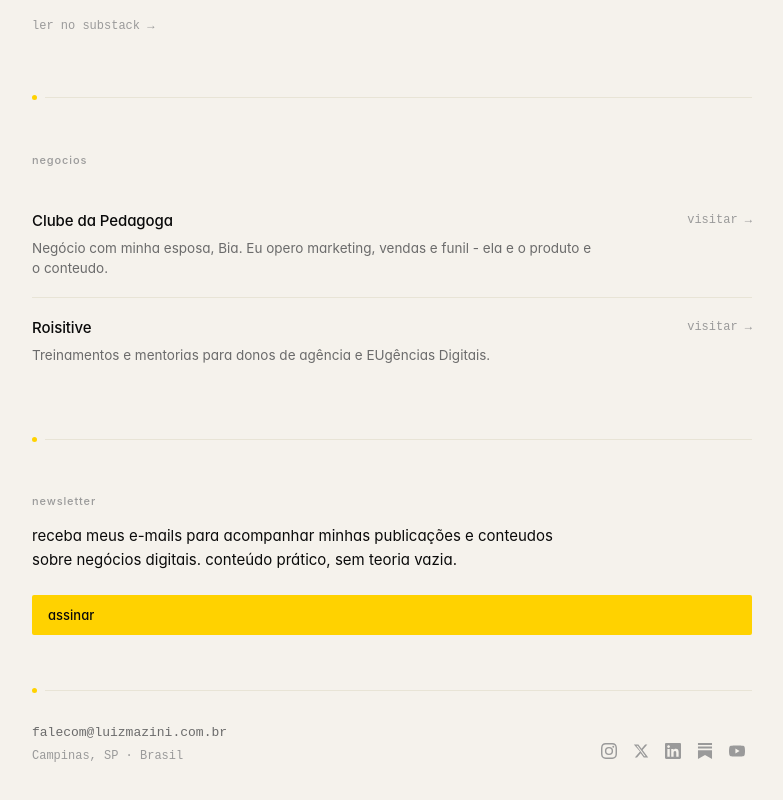
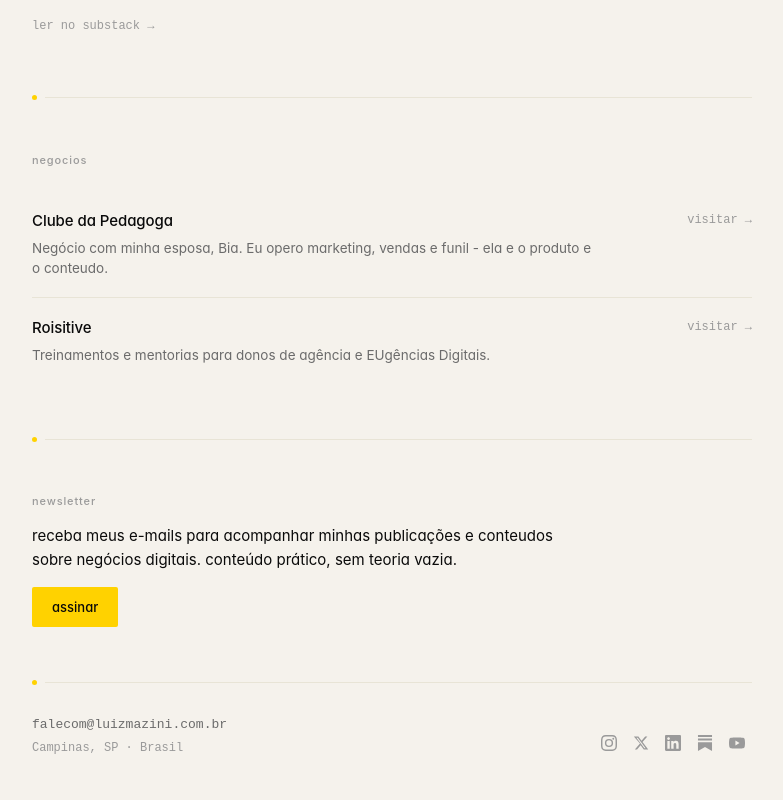
Before and after one commit to luizmazini/luizmazini-site, a Nuxt app: page / in a window 1280 px wide. Shown: the part 1347-2147 px from the top of the page, without its empty margins (248-1031 px from the left). Built offline with nearby package versions, Linux system fonts and the light colour scheme.

Commit message:
add link de assinar newsletter do substack

```diff
--- a/app/components/GHLForm.vue
+++ b/app/components/GHLForm.vue
@@ -16,11 +16,12 @@ const subscribeUrl =
 
 <style scoped>
 .ghl-button {
-  display: inline-block;
+  align-self: flex-start;
+  width: fit-content;
   background: var(--accent);
   color: #0A0A0A;
   border: 0;
-  padding: 10px 16px;
+  padding: 10px 20px;
   border-radius: var(--radius-accent);
   font-family: var(--font-sans);
   font-size: 13px;
@@ -29,7 +30,6 @@ const subscribeUrl =
   text-decoration: none;
   cursor: pointer;
   transition: opacity 0.15s ease;
-  margin-top: 8px;
 }
 
 .ghl-button:hover {
```
